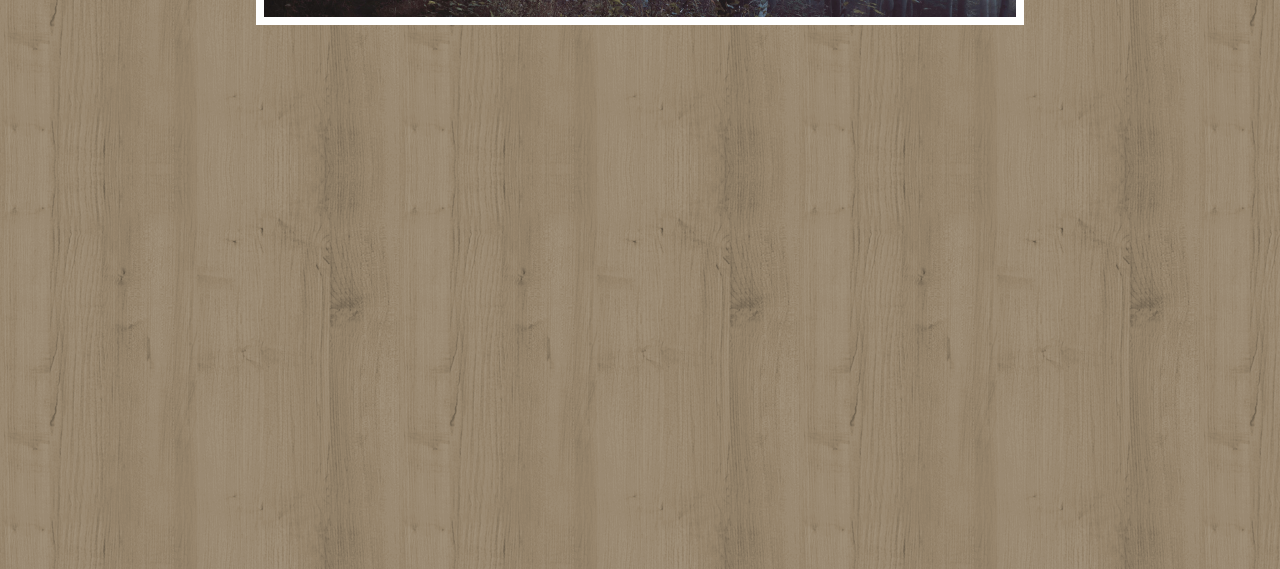
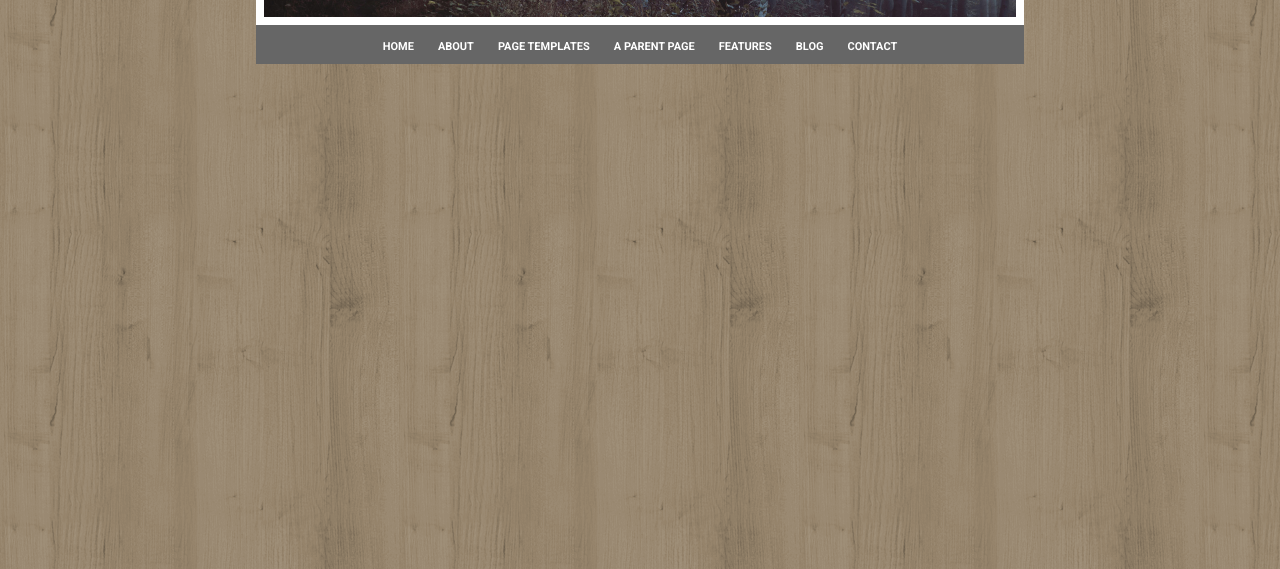
Before and after one commit to AndreaGaggia/htmlcss-struttura-wp, a plain HTML site: page index.html in a window 1280 px wide. Shown: the part 231-800 px from the top of the page. Drawn offline with Linux system fonts and the light colour scheme.

Commit message:
Concluso header

```diff
--- a/css/style.css
+++ b/css/style.css
@@ -26,8 +26,8 @@ div.head-wall {
   background-size: cover;
   border: 8px solid white;
   text-align: center;
+  position: relative;
   color: #fff;
-  position: relative;
 }
 
 .head-wall > img {
@@ -37,3 +37,29 @@ div.head-wall {
 .head-wall > img, h2 {
   transform: translateY(40px);
 }
+
+nav {
+  background-color: #666666;
+}
+
+h2, li a {
+  text-transform: uppercase;
+}
+
+nav ul {
+  text-align: center;
+}
+
+nav li {
+  list-style: none;
+  display: inline-block;
+  padding: 10px;
+  cursor: pointer;
+}
+
+nav a {
+  text-decoration: none;
+  color: #fff;
+  font-size: 11px;
+  font-weight: bold;
+}
--- a/index.html
+++ b/index.html
@@ -25,7 +25,15 @@
 
       <!-- Parte sotto dell'header con la navbar -->
       <nav>
-
+        <ul>
+          <li><a href="#">home</a></li>
+          <li><a href="#">about</a></li>
+          <li><a href="#">page templates</a></li>
+          <li><a href="#">a parent page</a></li>
+          <li><a href="#">features</a></li>
+          <li><a href="#">blog</a></li>
+          <li><a href="#">contact</a></li>
+        </ul>
       </nav>
       <!-- Parte sotto dell'header con la navbar -->
 
```
